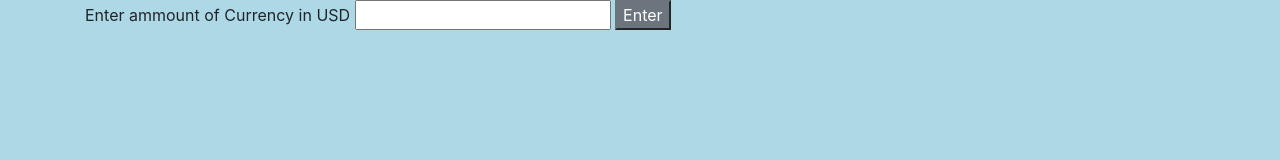
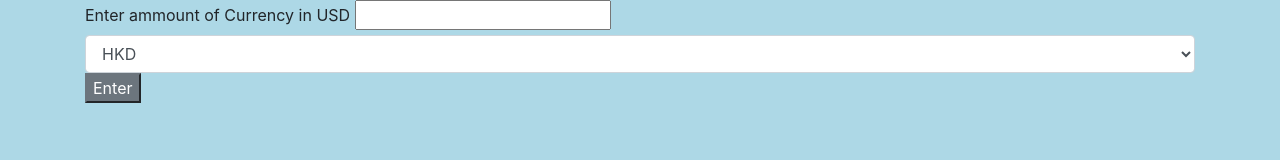
Before and after one commit to alex-mcknight11/currency, a website built with webpack: page src/index.html in a window 1280 px wide. Built offline with nearby package versions, Linux system fonts and the light colour scheme.

Commit message:
add currencies

```diff
--- a/src/index.html
+++ b/src/index.html
@@ -5,9 +5,20 @@
 <body>
   <div class="container">
     <label for="USDselect">Enter ammount of Currency in USD</label>
-    <input list="currencies" name="currency" id="currencyAuto" type="text">
+    <input list="currencies" name="currency" type="text">
     <datalist id="currencies">
     </datalist>
+    <br>
+    <select class="form-control" id="secondEntry">
+      <option>HKD</option>
+      <option>CAD</option>
+      <option>EUR</option>
+      <option>CNY</option>
+      <option>GBP</option>
+      <option>KRW</option>
+      <option>SGD</option>
+      <option>SEK</option>
+    </select>
     <button class="btn-secondary" id="currencyInfo">Enter</button>
   </div>
   <div class="showErrors"></div>
```
